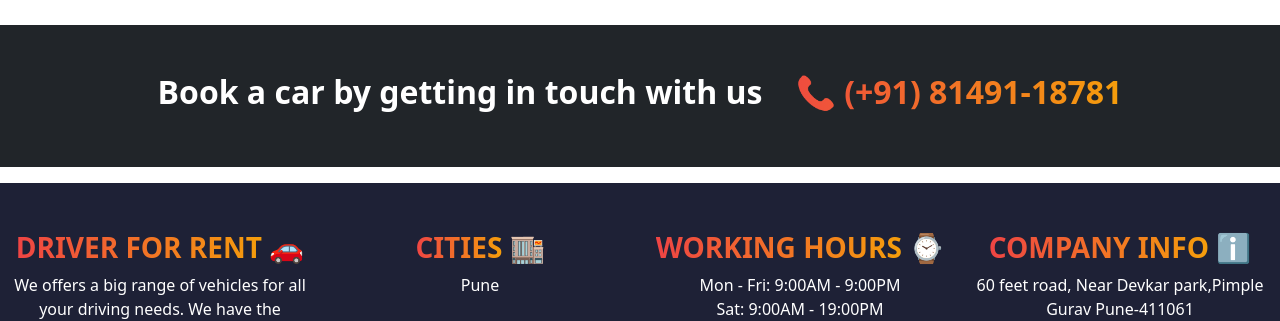
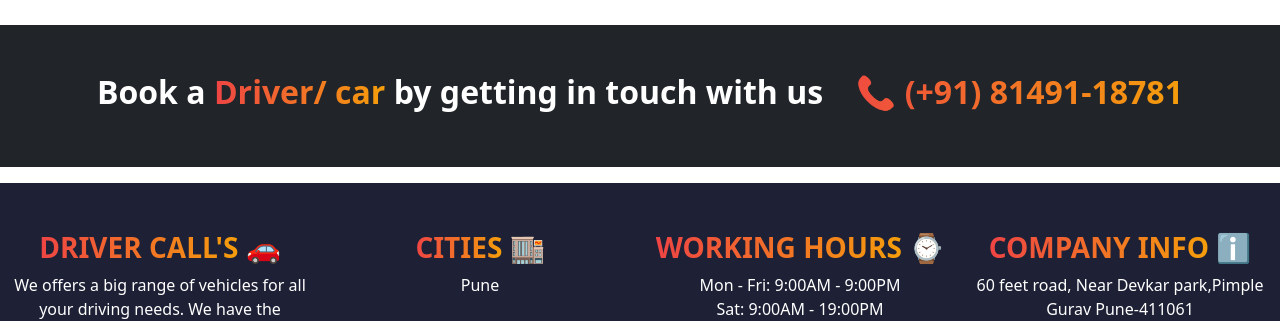
Before and after one commit to jaymanale/My-Driver, a React (Vite) app: page /book in a window 1280 px wide. Shown: the part 1238-1559 px from the top of the page. Built offline with nearby package versions, Linux system fonts and the light colour scheme; the HTML template or start-up script is replaced by a standard one.

Commit message:
verbiage changes

```diff
--- a/src/components/ContactUsBanner.jsx
+++ b/src/components/ContactUsBanner.jsx
@@ -5,7 +5,8 @@ const ContactUsBanner = () => {
         <div className="container-fluid text-center bg-dark my-3 py-5">
           <div className="text-content my-auto">
             <h2 className="text-white fw-bold">
-              Book a car by getting in touch with us
+              Book a <span className="textGradient">Driver/ car</span> by
+              getting in touch with us
               <span className="textGradient">
                 &nbsp; &nbsp; 📞 (+91) 81491-18781
               </span>
--- a/src/components/Footer.jsx
+++ b/src/components/Footer.jsx
@@ -7,7 +7,7 @@ const Footer = () => {
             <div className="col-sm-12 col-md-3 col-lg-3 my-5">
               <h3>
                 <span className="textGradient text-uppercase">
-                  Driver for rent
+                  Driver call's
                 </span>{" "}
                 🚗
               </h3>
```
